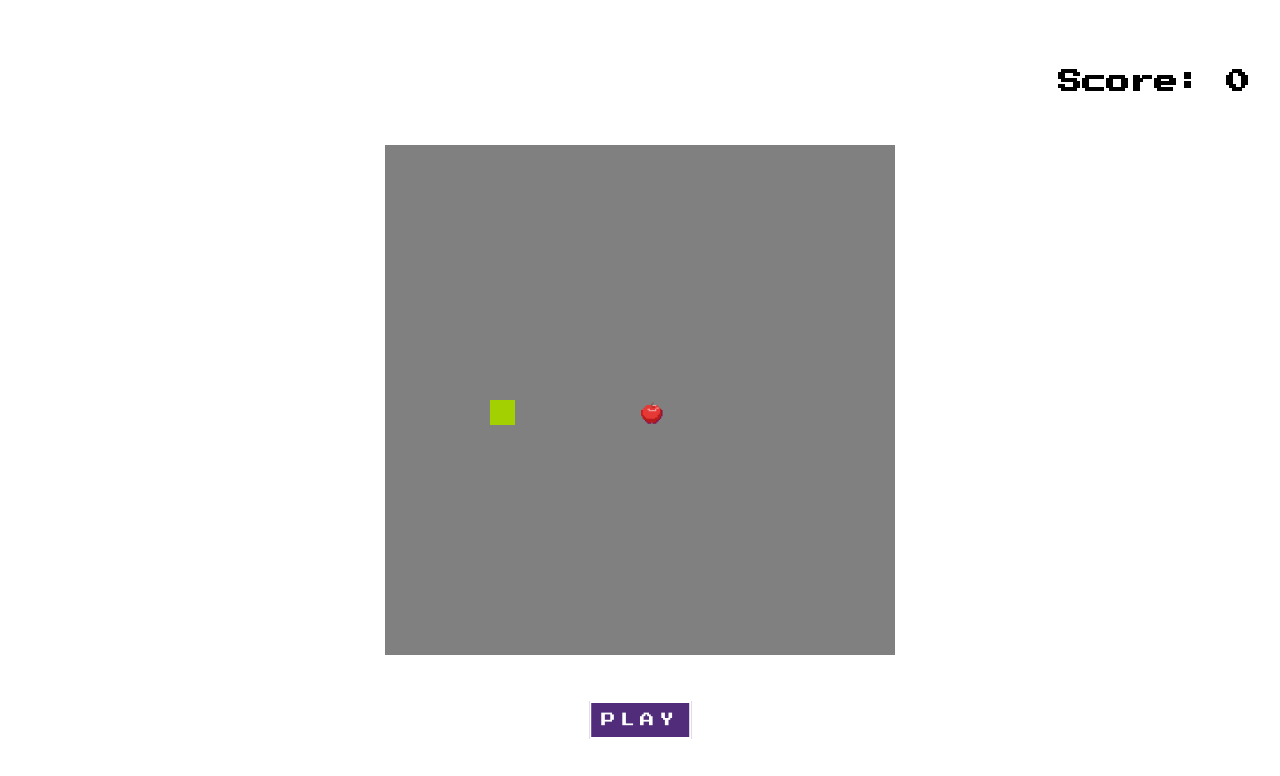
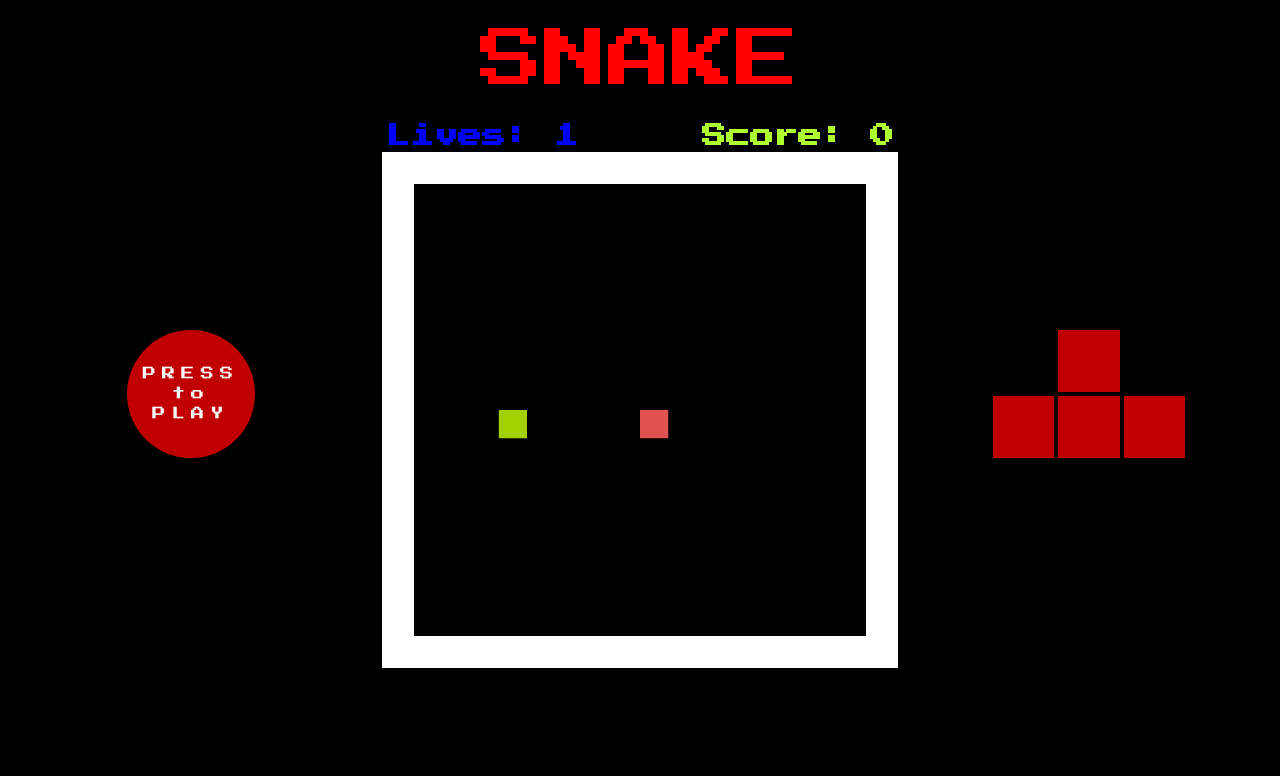
Before and after one commit to Arnav350/snake, a React (Create React App) app: page / in a window 1280 px wide. Shown: the top 776 px of the page. Built offline with nearby package versions, Linux system fonts and the light colour scheme.

Commit message:
finished snake game

```diff
--- a/src/App.css
+++ b/src/App.css
@@ -1,57 +1,135 @@
 @import url('https://fonts.googleapis.com/css2?family=Press+Start+2P&display=swap');
 
-body {
+* {
   margin: 0;
   padding: 0;
   box-sizing: border-box;
   font-family: 'Press Start 2P', Roboto;
 }
 
+body {
+  background-color: black;
+}
+
+.game {
+  display: flex;
+  flex-direction: column;
+  justify-content: center;
+  align-items: center;
+}
+
+.top {
+  display: flex;
+  justify-content: center;
+  align-items: center;
+  height: 120px;
+}
+
+.logo {
+  color: red;
+  font-size: 64px;
+}
+
+.content {
+  display: flex;
+  justify-content: space-evenly;
+  align-items: center;
+  width: 100%;
+}
+
+.screen {
+  display: flex;
+  flex-direction: column;
+  align-items: center;
+  justify-content: center;
+}
+
+.info {
+  display: flex;
+  padding: 4px;
+  width: 100%;
+  justify-content: space-between;
+}
+
+.lives {
+  color: blue;
+}
+
+.score {
+  color: greenyellow;
+}
+
 .board {
-  border: 5px solid transparent;
-  width: 500px;
-  height: 500px;
-  position: fixed;
+  width: 516px;
+  height: 516px;
+  background-color: black;
+  border: 32px solid white;
+}
+
+.over {
+  position: absolute;
   top: 50%;
   left: 50%;
   translate: -50% -50%;
-  background-color: gray;
-}
-
-.fruit {
-  display: none;
-  /* width: 30px; */
-  /* height: 30px; */
-  /* background-color: red; */
-}
-
-.over {
-  position: fixed;
-  top: 50%;
-  left: 50%;
-  translate: -50% -50%;
-  color: black;
-  font-size: 35px;
+  color: red;
+  font-size: 42px;
 }
 
 .start {
-  position: fixed;
-  top: 90%;
-  left: 50%;
-  translate: -50% -50%;
-  color: white;
-  background: #502c7b;
-  border: 2px solid white;
-  padding: 10px;
-  font-size: 0.9em;
-  color: white;
-  box-shadow: 4px 4px 0px 0px white;
-  font-family: 'Press Start 2P', cursive;
-  letter-spacing: 5px;
+  margin: 0 32px;
+  height: 128px;
+  width: 128px;
+  background-color: #c00000;
+  color: #f8f8f8;
+  border: none;
+  outline: none;
+  line-height: 20px;
+  letter-spacing: 6px;
+  border-radius: 50%;
+  cursor: pointer;
+  transition: all 200ms ease;
 }
 
-.score {
-  float: right;
-  margin: 30px;
-  margin-top: 50px;
+.start:hover {
+  scale: 1.1;
 }
+
+.start:active {
+  background-color: #ff0000;
+  scale: 0.9;
+}
+
+.arrows {
+  height: 128px;
+  width: 192px;
+  gap: 4px;
+  display: grid;
+  grid-template-areas:
+    ". up ."
+    "left down right";
+}
+
+.left,
+.right,
+.up,
+.down {
+
+  background-color: #c00000;
+  transition: all 100ms ease;
+}
+
+.left {
+  grid-area: left;
+}
+
+.right {
+  grid-area: right;
+}
+
+.up {
+  grid-area: up;
+}
+
+.down {
+  grid-area: down;
+}
--- a/src/App.tsx
+++ b/src/App.tsx
@@ -20,10 +20,14 @@ function App() {
   const [score, setScore] = useState(0);
   const [gameOver, setGameOver] = useState(false);
 
+  const up = document.querySelector<HTMLDivElement>(".up")?.style;
+  const left = document.querySelector<HTMLDivElement>(".left")?.style;
+  const down = document.querySelector<HTMLDivElement>(".down")?.style;
+  const right = document.querySelector<HTMLDivElement>(".right")?.style;
+
   useInterval(() => runGame(), delay);
 
   useEffect(() => {
-    let fruit = document.querySelector(".fruit") as HTMLCanvasElement;
     if (board.current) {
       const canvas = board.current;
       const context = canvas.getContext("2d");
@@ -32,7 +36,8 @@ function App() {
         context.clearRect(0, 0, SIZE[0], SIZE[1]);
         context.fillStyle = "#a3d001";
         snake.forEach(([x, y]) => context.fillRect(x, y, 1, 1));
-        context.drawImage(fruit, food[0], food[1], 1, 1);
+        context.fillStyle = "#e05151";
+        context.fillRect(food[0], food[1], 1, 1);
       }
     }
   }, [snake, food, gameOver]);
@@ -47,6 +52,7 @@ function App() {
     if (checkCollision(newSnakeHead)) {
       setDelay(null);
       setGameOver(true);
+      resetArrows();
     }
     if (!foodAte(newSnake)) {
       newSnake.pop();
@@ -64,6 +70,7 @@ function App() {
     setDelay(DELAY);
     setScore(0);
     setGameOver(false);
+    resetArrows();
   }
 
   function checkCollision(head: number[]) {
@@ -88,26 +95,50 @@ function App() {
   }
 
   function changeDirection(event: React.KeyboardEvent<HTMLDivElement>) {
+    resetArrows();
     switch (event.key) {
       case "ArrowLeft":
         setDirection(DIRECTIONS.LEFT);
+        if (left) left.background = "#ff0000";
         break;
       case "ArrowRight":
         setDirection(DIRECTIONS.RIGHT);
+        if (right) right.background = "#ff0000";
         break;
       case "ArrowUp":
         setDirection(DIRECTIONS.UP);
+        if (up) up.background = "#ff0000";
         break;
       case "ArrowDown":
         setDirection(DIRECTIONS.DOWN);
+        if (down) down.background = "#ff0000";
         break;
     }
   }
 
+  function resetArrows() {
+    if (left && right && up && down) {
+      left.background = "#c00000";
+      right.background = "#c00000";
+      up.background = "#c00000";
+      down.background = "#c00000";
+    }
+  }
+
   return (
-    <div onKeyDown={(event) => changeDirection(event)}>
-      <img className="fruit" src={AppleLogo} alt="fruit" width="30" />
-      {/* <div className="fruit"></div> */}
+    <div className="game" onKeyDown={(event) => changeDirection(event)}>
+      <div className="top">
+        <div className="logo">SNAKE</div>
+      </div>
+      <div className="content">
+        <button className="start" onClick={start}>
+          PRESS to PLAY
+        </button>
+        <div className="screen">
+          <div className="info">
+            <h2 className="lives">Lives: 1</h2>
+            <h2 className="score">Score: {score}</h2>
+          </div>
           <canvas
             className="board"
             ref={board}
@@ -115,11 +146,13 @@ function App() {
             height={`${SIZE[1]}px`}
           />
           {gameOver && <div className="over">Game Over</div>}
-      <button className="start" onClick={start}>
-        PLAY
-      </button>
-      <div className="score">
-        <h2>Score: {score}</h2>
+        </div>
+        <div className="arrows">
+          <div className="left"></div>
+          <div className="right"></div>
+          <div className="up"></div>
+          <div className="down"></div>
+        </div>
       </div>
     </div>
   );
--- a/src/constants.ts
+++ b/src/constants.ts
@@ -5,13 +5,13 @@ interface direction {
   DOWN: number[];
 }
 
-export const SIZE: number[] = [1000, 1000];
-export const SCALE: number = 50;
+export const SIZE: number[] = [512, 512];
+export const SCALE: number = 32;
 export const START_SNAKE: number[][] = [
-  [4, 10],
-  [4, 10],
+  [3, 8],
+  [3, 8],
 ];
-export const START_FOOD: number[] = [10, 10];
+export const START_FOOD: number[] = [8, 8];
 export const DIRECTIONS: direction = {
   LEFT: [-1, 0],
   RIGHT: [1, 0],
```
Lines whose indentation alone changed are shown as unchanged.
